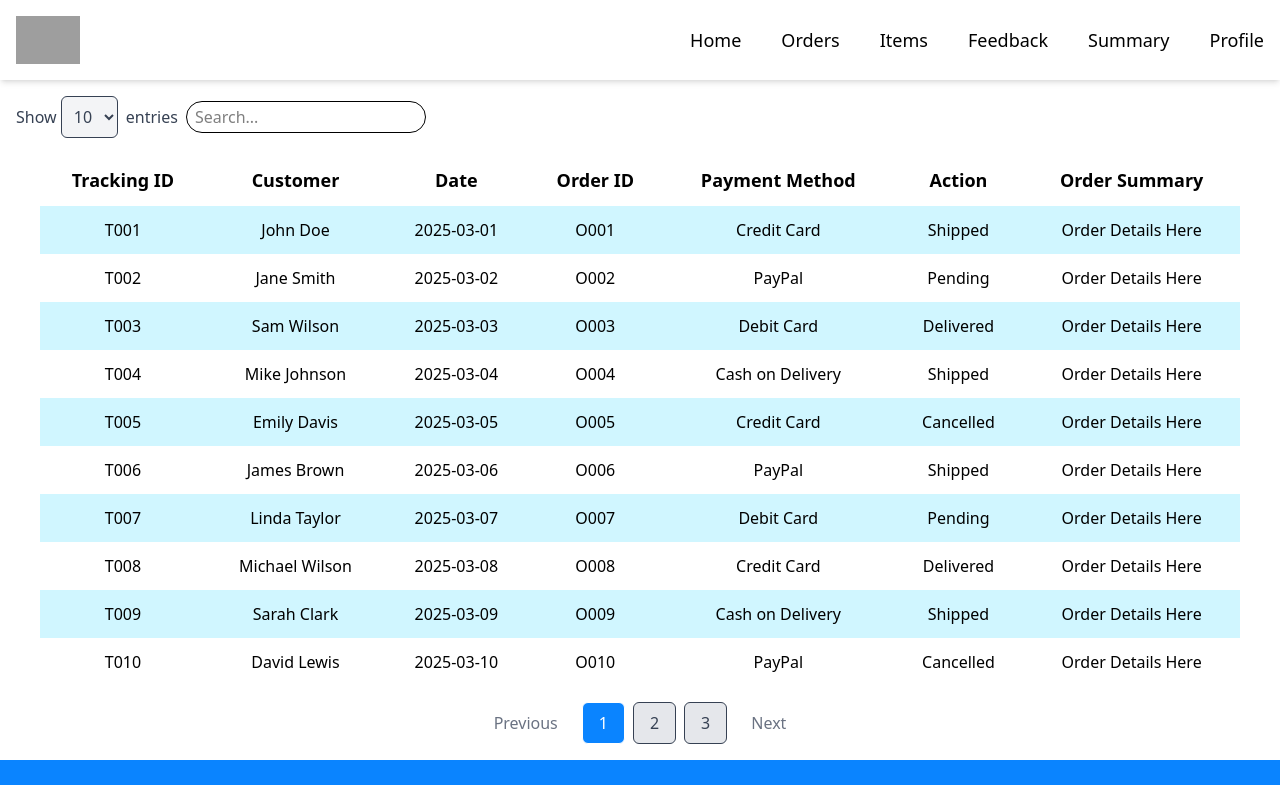
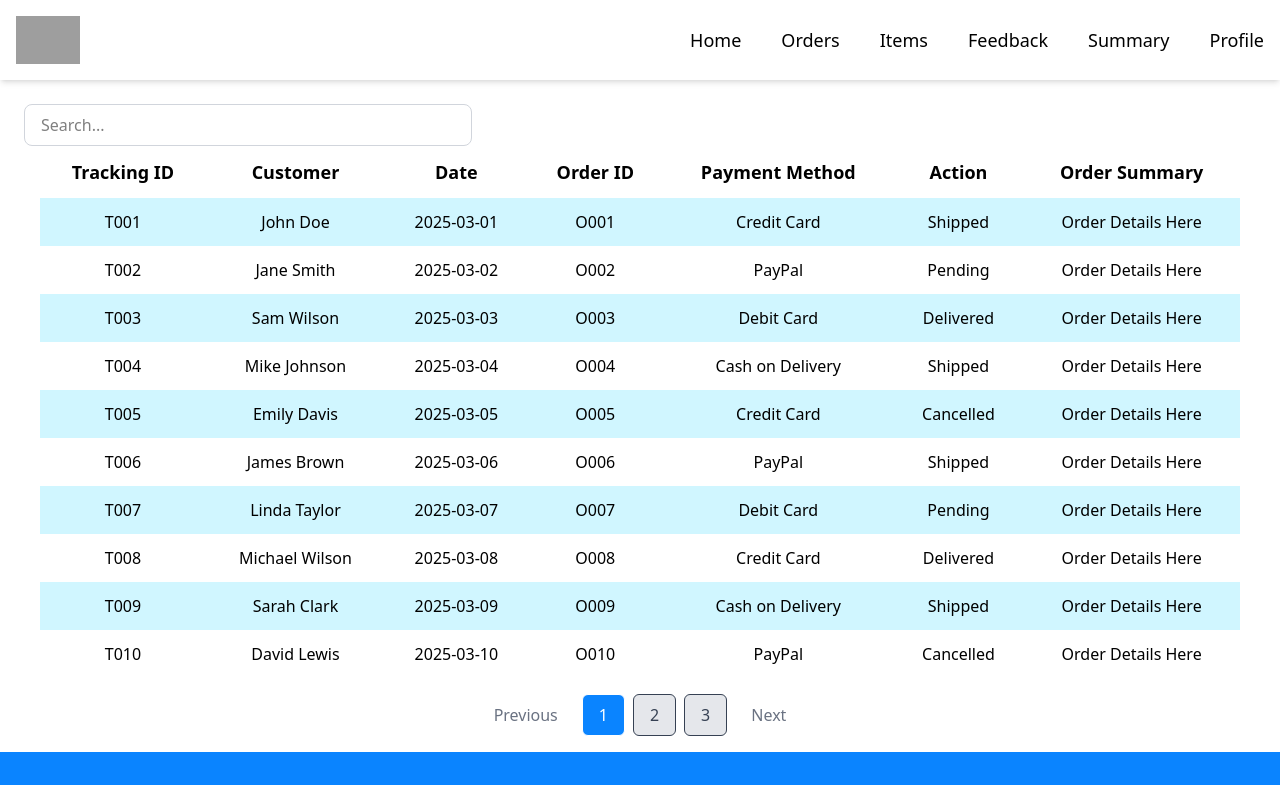
Before and after one commit to sahanhansa/FreshlyFrontend, an Angular app: page /orders in a window 1280 px wide. Shown: the top 785 px of the page. Built offline with nearby package versions, Linux system fonts and the light colour scheme; grey boxes are pictures that could not be loaded.

Commit message:
added search bar component

```diff
--- a/src/app/components/laundry/search-bar/search-bar.component.html
+++ /dev/null
@@ -1,22 +0,0 @@
-<div class="flex items-center space-x-2 p-4">
-  <div class="relative">
-    <span class="text-gray-700"> Show </span>
-    <select
-      class="p-2 border rounded-md bg-gray-100 text-gray-700 focus:outline-none focus:ring-2 focus:ring-blue-500"
-      (change)="onEntriesChange($event)">
-      <option *ngFor="let entry of entries" [value]="entry">
-        {{ entry }}
-      </option>
-    </select>
-  </div>
-
-  <span class="text-gray-700"> entries</span>
-
-  <!-- FIX: Ensure the input tag is properly closed -->
-  <input
-    type="text"
-    [(ngModel)]="searchTerm"
-    (input)="onSearchChange()"
-    placeholder="Search..."
-    class="border p-2 rounded-full w-60 h-8 focus:ring-2 focus:ring-blue-500 outline-none">
-</div>
--- a/src/app/components/laundry/search-bar/search-bar.component.ts
+++ /dev/null
@@ -1,26 +0,0 @@
-import { Component, EventEmitter, Output } from '@angular/core';
-import { CommonModule } from '@angular/common';
-import { FormsModule } from '@angular/forms';
-
-@Component({
-  selector: 'app-search-bar',
-  standalone: true,
-  imports: [CommonModule, FormsModule],
-  templateUrl: './search-bar.component.html',
-  styleUrl: './search-bar.component.css',
-})
-export class SearchBarComponent {
-  entries = [10, 20, 30];
-  selectedEntries = 10;
-  searchTerm = '';
-
-  @Output() searchTermChange = new EventEmitter<string>(); // Emits search term
-
-  onEntriesChange(event: Event) {
-    this.selectedEntries = +(event.target as HTMLSelectElement).value;
-  }
-
-  onSearchChange() {
-    this.searchTermChange.emit(this.searchTerm); // Emit search term when input changes
-  }
-}
--- a/src/app/components/laundry/success-message/success-message.component.html
+++ b/src/app/components/laundry/success-message/success-message.component.html
@@ -9,8 +9,10 @@
     {{ message }}
   </p>
 
-  <button routerLink="/regular-order"
-    class="bg-blue-500 hover:bg-blue-600 text-white font-medium py-2 px-8 rounded-full transition-colors">
-    {{ buttonText }}
-  </button>
+  <button
+  [routerLink]="orderType === 'regular' ? '/regular-order' : '/express-order'"
+  class="bg-blue-500 hover:bg-blue-600 text-white font-medium py-2 px-8 rounded-full transition-colors">
+  {{ buttonText }}
+</button>
+
 </div>
--- a/src/app/components/laundry/success-message/success-message.component.ts
+++ b/src/app/components/laundry/success-message/success-message.component.ts
@@ -1,7 +1,8 @@
-// invoice-success.component.ts
+
 import { Component, Input } from '@angular/core';
 import { RouterLink } from '@angular/router';
 import { CommonModule } from '@angular/common';
+import { ActivatedRoute } from '@angular/router';
 
 @Component({
   selector: 'app-success-message',
@@ -10,6 +11,12 @@ import { CommonModule } from '@angular/common';
   templateUrl: './success-message.component.html'
 })
 export class SuccessMessageComponent {
+
+  orderType: string = '';
+  constructor(private route: ActivatedRoute) {}
+  ngOnInit() {
+    this.orderType = this.route.snapshot.paramMap.get('orderType') || 'regular';
+  }
 
   @Input() title: string = 'Sent Invoice Successfully';
   @Input() message: string = 'Invoice successfully sent to the customer.Please ensure all order details are accurate and monitor the payment status for further updates.';
--- /dev/null
+++ b/src/app/components/shared/search-bar/search-bar.component.html
@@ -0,0 +1,9 @@
+<div class="mt-6 ml-6">
+  <input
+    type="text"
+    [(ngModel)]="searchText"
+    (input)="onSearch()"
+    placeholder="Search..."
+    class="w-full max-w-md px-4 py-2 border border-gray-300 rounded-lg focus:outline-none focus:ring-2 focus:ring-blue-500"
+  />
+</div>
--- /dev/null
+++ b/src/app/components/shared/search-bar/search-bar.component.ts
@@ -0,0 +1,19 @@
+import { Component, EventEmitter, Output } from '@angular/core';
+import { FormsModule } from '@angular/forms';
+import { CommonModule } from '@angular/common';
+
+@Component({
+  selector: 'app-search-bar',
+  standalone: true,  // Important for imports to work
+  imports: [CommonModule, FormsModule],
+  templateUrl: './search-bar.component.html'
+})
+export class SearchBarComponent {
+  searchText: string = '';
+
+  @Output() search = new EventEmitter<string>();
+
+  onSearch() {
+    this.search.emit(this.searchText);
+  }
+}
--- a/src/app/pages/Laundry/express-order/express-order.component.ts
+++ b/src/app/pages/Laundry/express-order/express-order.component.ts
@@ -1,5 +1,5 @@
 import { Component } from '@angular/core';
-import { SearchBarComponent } from '../../../components/laundry/search-bar/search-bar.component';
+import { SearchBarComponent } from '../../../components/shared/search-bar/search-bar.component';
 import { PaginationComponent } from '../../../components/shared/pagination/pagination.component';
 import { FooterComponent } from '../../../components/shared/footer/footer.component';
 import { TableComponent } from '../../../components/laundry/table2/table2.component';
--- a/src/app/pages/Laundry/orders/orders.component.ts
+++ b/src/app/pages/Laundry/orders/orders.component.ts
@@ -1,7 +1,7 @@
 import { Component } from '@angular/core';
 import { PaginationComponent } from '../../../components/shared/pagination/pagination.component';
 import { HeaderComponent } from '../../../components/shared/header/header.component';
-import { SearchBarComponent } from '../../../components/laundry/search-bar/search-bar.component';
+import { SearchBarComponent } from '../../../components/shared/search-bar/search-bar.component';
 import { TableComponent } from '../../../components/laundry/table1/table1.component';
 import { FooterComponent } from '../../../components/shared/footer/footer.component';
 
--- a/src/app/pages/Laundry/regular-orders/regular-orders.component.ts
+++ b/src/app/pages/Laundry/regular-orders/regular-orders.component.ts
@@ -1,5 +1,5 @@
 import { Component } from '@angular/core';
-import { SearchBarComponent } from '../../../components/laundry/search-bar/search-bar.component';
+import { SearchBarComponent } from '../../../components/shared/search-bar/search-bar.component';
 import { TableComponent } from '../../../components/laundry/table2/table2.component';
 import { PaginationComponent } from '../../../components/shared/pagination/pagination.component';
 import { FooterComponent } from '../../../components/shared/footer/footer.component';
```
Also changed, not shown: src/app/components/shared/search-bar/search-bar.component.css (added), 1 other file (tests, documents, lock files or other folders).
